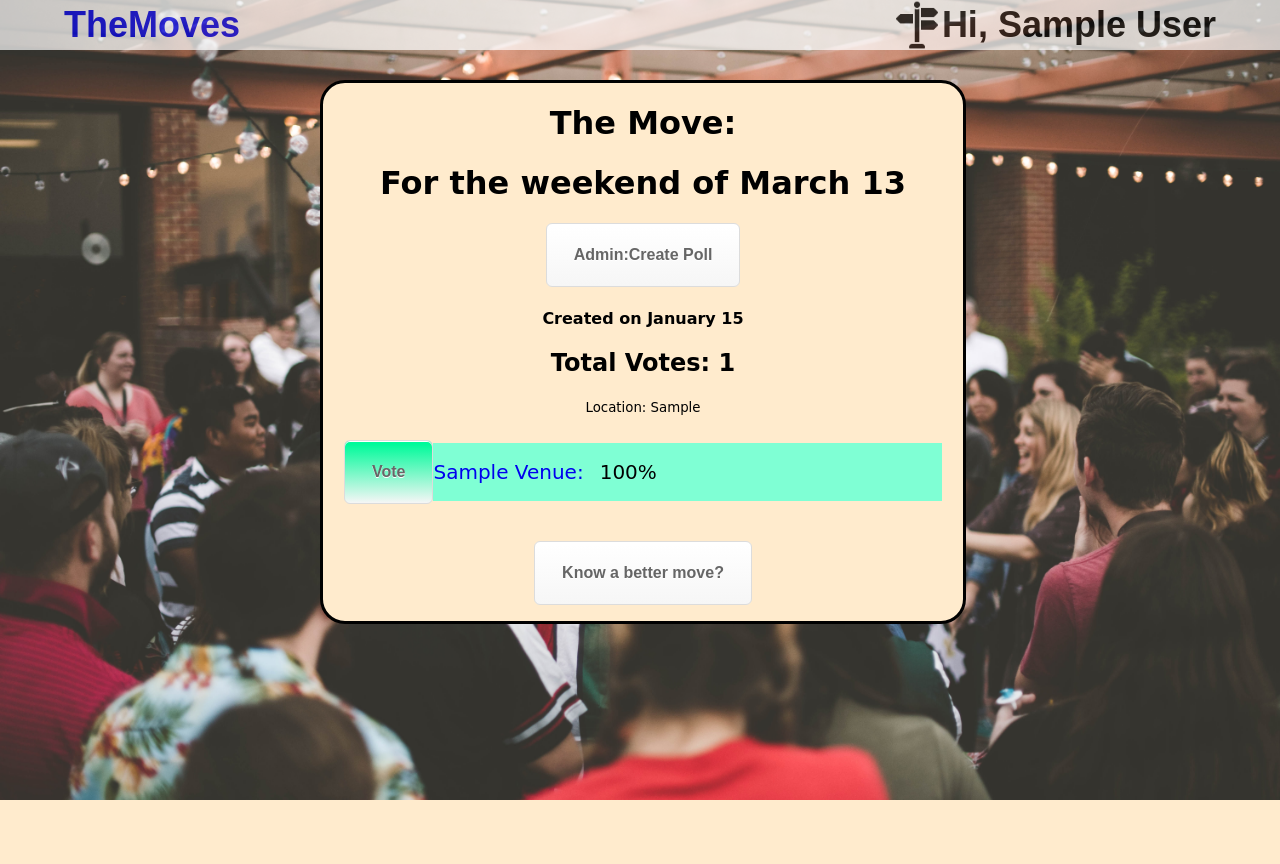
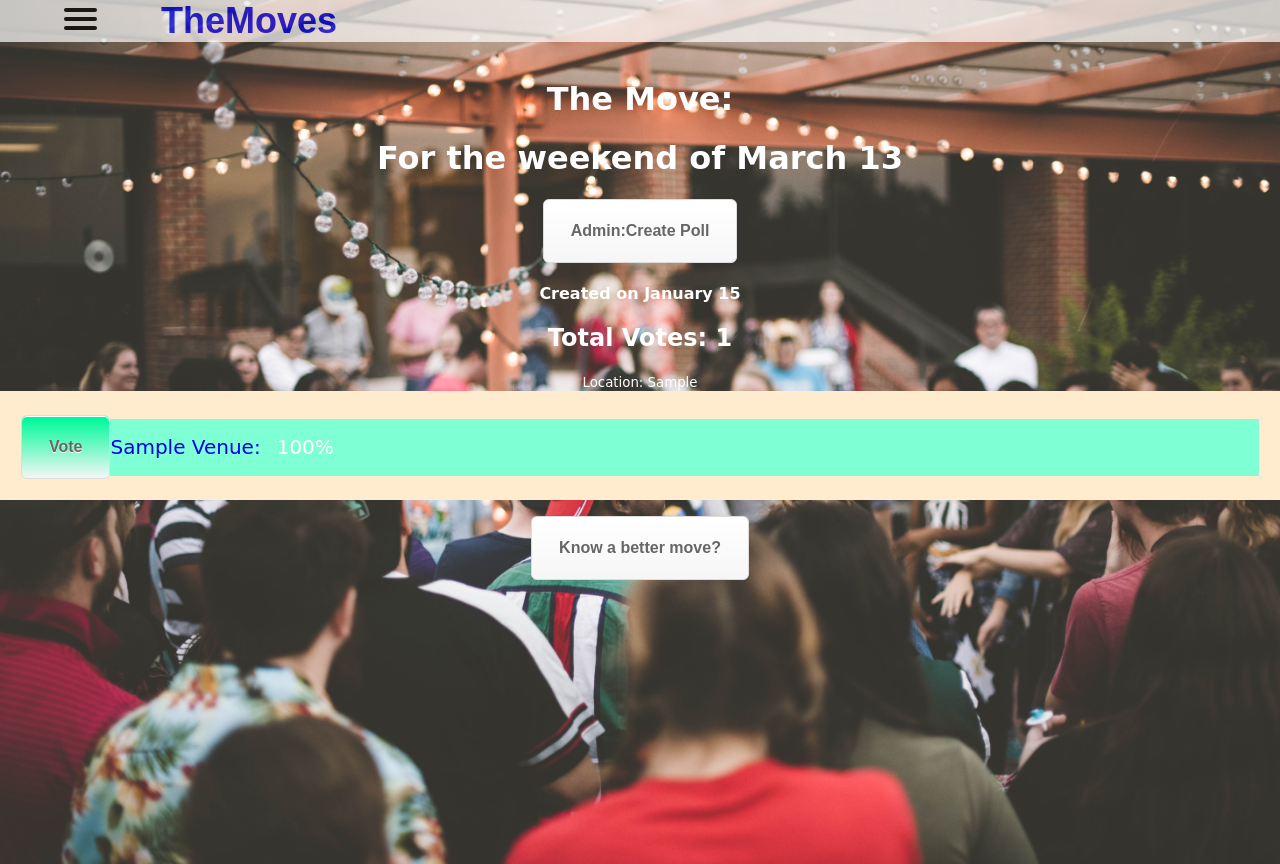
Before and after one commit to achangtroraleke/Moves_Project, a Django app: page / in a window 1280 px wide. Shown: the top 864 px of the page. Before the commit the page ends 800 px from the top, so only its background shows below. Run offline with Django 4.2, Linux system fonts and the light colour scheme; a user stored in the database is signed in; tables that the repository leaves empty hold one stand-in row (values such as "Sample post"); some web fonts are replaced.

Commit message:
Updated css file for landscape orientation

```diff
--- a/static/styles/main.css
+++ b/static/styles/main.css
@@ -26,6 +26,7 @@
     background-size: cover;
     background-repeat: no-repeat;
     height: 100dvh;
+    width: 100dvw;
 }
 
 li{
@@ -369,8 +370,41 @@
         display: none;
     }
 
+}
 
+@media (max-height:1000px) and (orientation:landscape){
+    .nav-burger{
+       display: block;
 
+   }
+   .logo-text{
+       display: none;
+   }
+
+   .title-container{
+       display: block;
+   }
+   .result-container{
+
+       background:none;
+       border: none;
+       width: 100%;
+       color: white;
+       position: revert;
+       left: 0%;
+
+   }
+
+   .form-container{
+       background: none;
+       border: none;
+       color:white;
+       width: 100%;
+   }
+
+   .dropdown{
+       display: none;
+   }
 }
 
 #menu{
```
